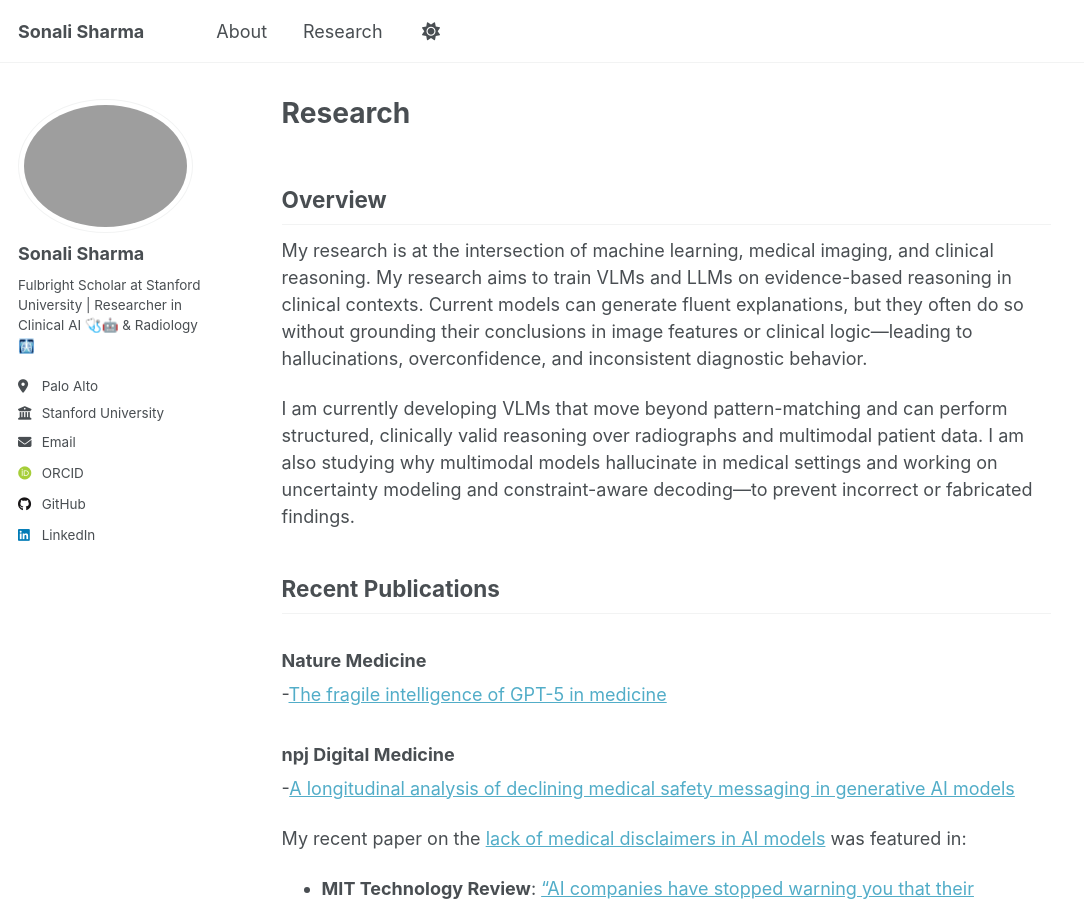
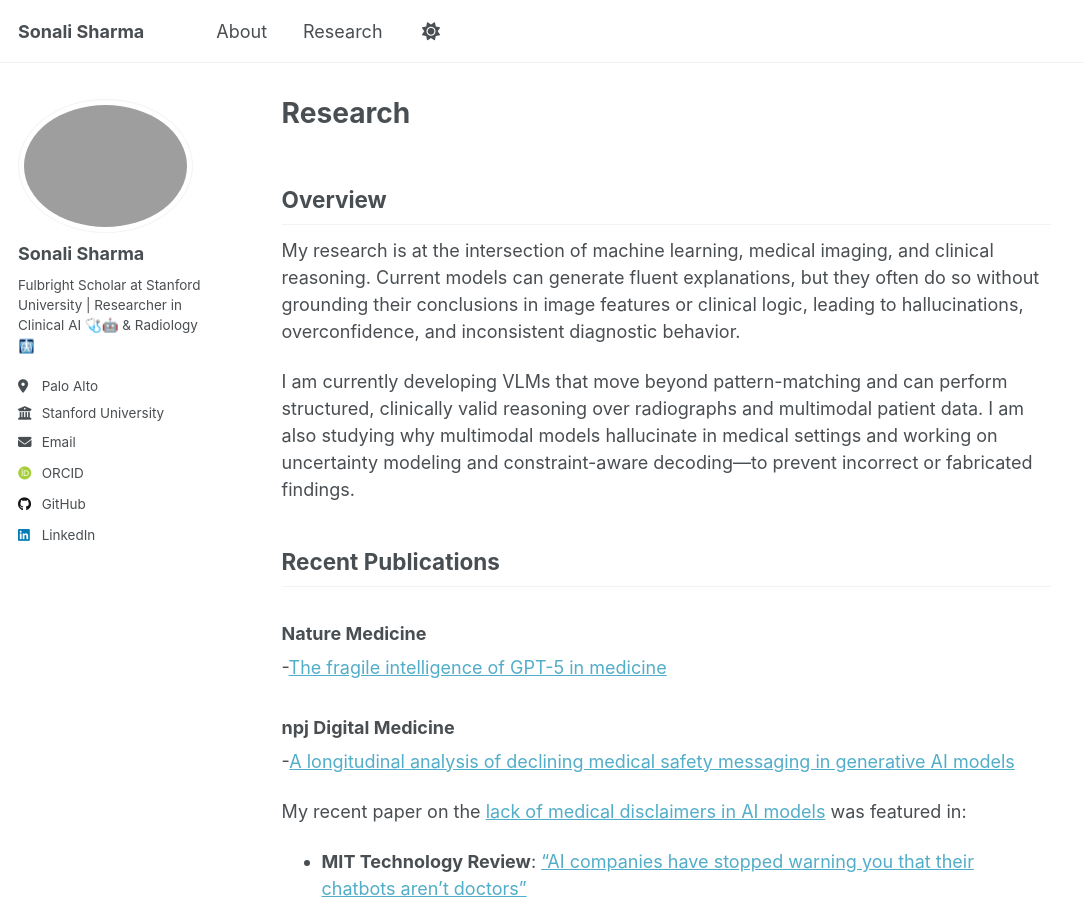
Before and after one commit to sonalisharma-3/sonalisharma-3.github.io, a Jekyll site: the page built from _pages/research.md, in a window 1280 px wide and 900 px high. Shown: the whole window, without its empty margins (0-1084 px from the left). Built offline with Jekyll 4.4.1, drawn with Linux system fonts in a browser that asks for light colours; some web fonts are replaced; a script that is not in the unit is left out.

Commit message:
Update research.md

```diff
--- a/_pages/research.md
+++ b/_pages/research.md
@@ -6,7 +6,7 @@ author_profile: true
 classes: wide
 ---
 ## Overview
-My research is at the intersection of machine learning, medical imaging, and clinical reasoning. My research aims to train VLMs and LLMs on evidence-based reasoning in clinical contexts. Current models can generate fluent explanations, but they often do so without grounding their conclusions in image features or clinical logic—leading to hallucinations, overconfidence, and inconsistent diagnostic behavior.
+My research is at the intersection of machine learning, medical imaging, and clinical reasoning. Current models can generate fluent explanations, but they often do so without grounding their conclusions in image features or clinical logic, leading to hallucinations, overconfidence, and inconsistent diagnostic behavior.
 
 I am currently developing VLMs that move beyond pattern-matching and can perform structured, clinically valid reasoning over radiographs and multimodal patient data. I am also studying why multimodal models hallucinate in medical settings and working on uncertainty modeling and constraint-aware decoding—to prevent incorrect or fabricated findings.
 
```
